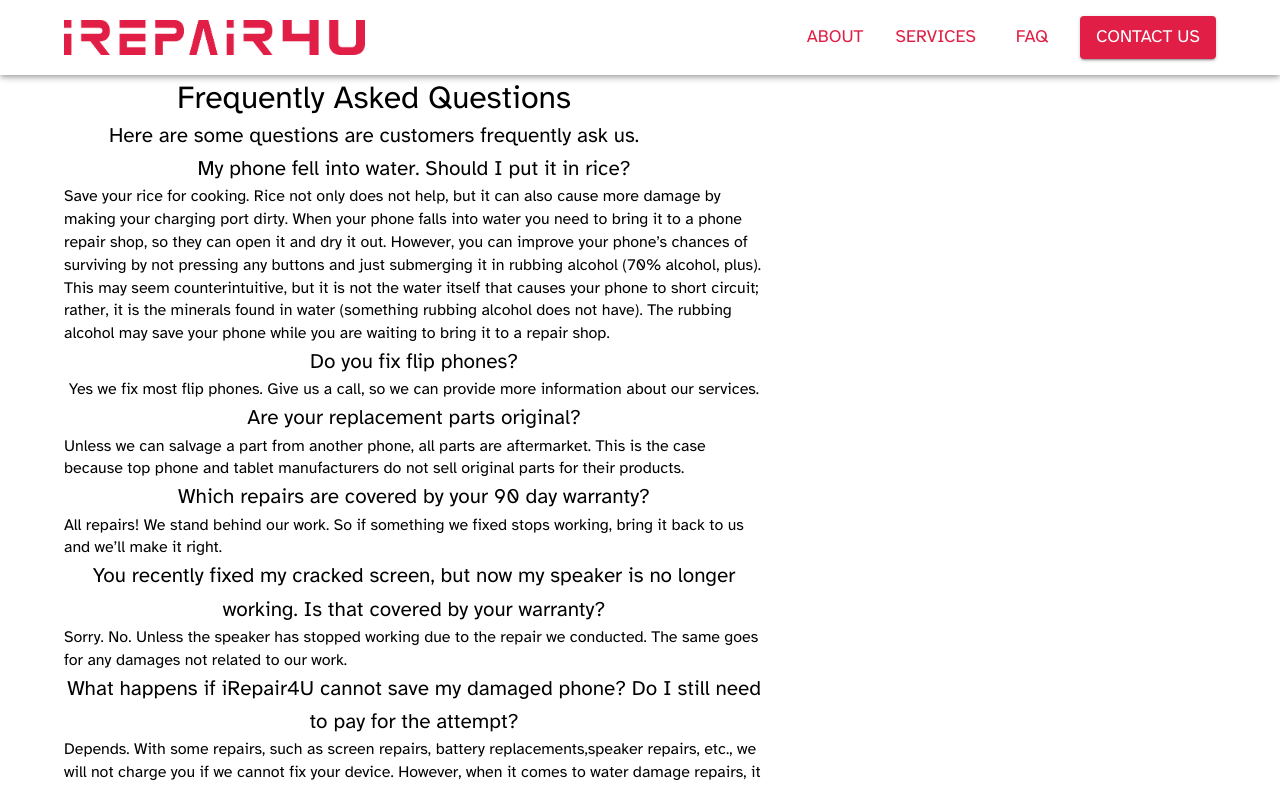
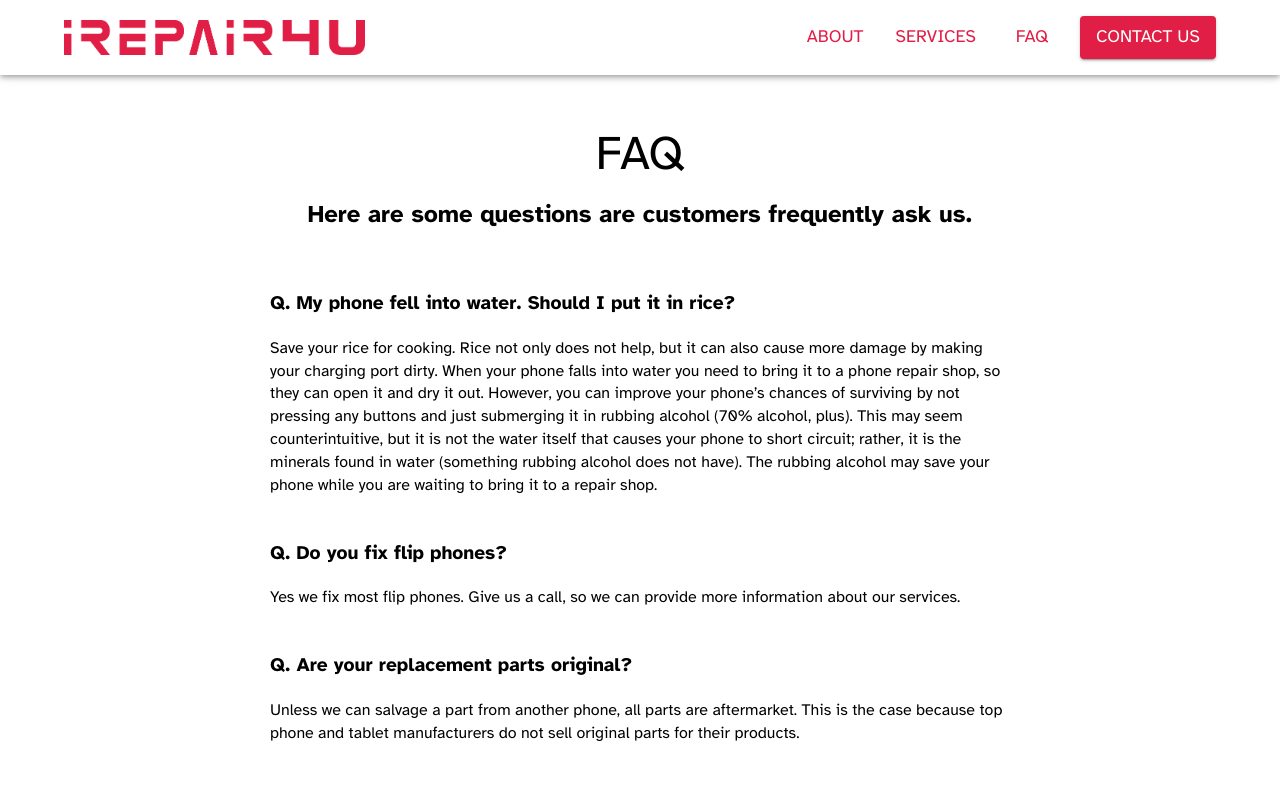
Before and after one commit to JosefGisis/irepair4u-next, a Next.js app: page /faq in a window 1280 px wide. Shown: the top 786 px of the page. Built offline with nearby package versions, Linux system fonts and the light colour scheme.

Commit message:
finished styling faq page

```diff
--- a/app/(pages)/faq/page.tsx
+++ b/app/(pages)/faq/page.tsx
@@ -2,54 +2,55 @@ import * as React from "react"
 import { Container, Typography, Box } from "@mui/material"
 
 import type { Metadata } from "next"
+import { widths } from "../../../styles/widths"
 
 export const metadata: Metadata = {
 	title: "iRepair4u - FAQ",
 }
 
 export default function FAQPage() {
+	const { tenColumn } = widths
 	return (
-		<Box
-			component="section"
+		<section
 			id="about-page"
-			sx={{
+			style={{
 				display: "flex",
 				flexDirection: "column",
 				alignItems: "center",
+				maxWidth: tenColumn,
+				marginInline: "auto",
+				paddingInline: "20px",
 			}}>
-			<Container maxWidth="lg">
 			{/* detailed about us information */}
-				<Box maxWidth="38.75rem">
-					<Typography textAlign="center" variant="h4">
-						Frequently Asked Questions
+
+			<Typography
+				textAlign="center"
+				variant="h1"
+				style={{ marginBottom: "1rem", marginTop: "3rem" }}>
+				FAQ
 			</Typography>
-					<Typography textAlign="center" variant="h6">
+
+			<Typography variant="h5" marginBottom="2rem">
 				Here are some questions are customers frequently ask us.
 			</Typography>
-				</Box>
 
-				<Box
-					maxWidth="43.75rem"
-					sx={{
+			<div
+				style={{
 					display: "flex",
 					flexDirection: "column",
 					alignItems: "center",
+					marginBottom: "3rem",
 				}}>
-            {
-              faqTextContent.map((section, index) => (
-                <Box key={index} maxWidth="43.75rem">
-                  <Typography textAlign="center" variant="h6">
-                    {section.q}
+				{faqTextContent.map((section, index) => (
+					<div key={index} style={{ width: "100%" }}>
+						<Typography variant="subtitle1" marginBottom="1rem" marginTop="1.5rem">
+							Q. {section.q}
 						</Typography>
-                  <Typography variant="body2">
-                    {section.a}
-                  </Typography>
-                </Box>
-              ))
-            }
-          </Box>
-			</Container>
-		</Box>
+						<Typography marginBottom="1rem" variant="body2">{section.a}</Typography>
+					</div>
+				))}
+			</div>
+		</section>
 	)
 }
 
```
Lines whose indentation alone changed are shown as unchanged.
